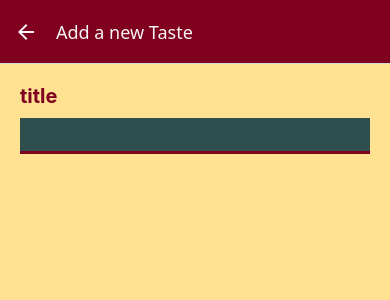
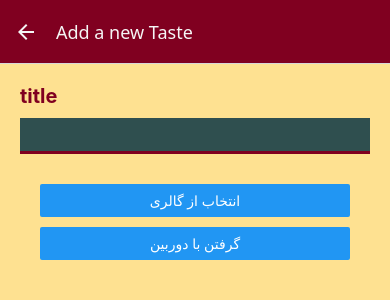
Before and after one commit to danialmousavi/TastySpot, a React Native app: screen /AddTastes in a window 390 px wide. Shown: the top 300 px of the page. Built offline with nearby package versions, Linux system fonts and the light colour scheme.

Commit message:
feat: add ImagePicker component for selecting and capturing images, update app configuration for image picker permissions

```diff
--- a/app.json
+++ b/app.json
@@ -25,6 +25,13 @@
     },
     "web": {
       "favicon": "./assets/favicon.png"
-    }
+    },
+    "plugins": [
+      [
+        "expo-image-picker",
+        {
+          "cameraPermission": "The app accesses your photos to let you share them with your friends."         }
+      ]
+    ]
   }
 }
--- /dev/null
+++ b/components/ImagePicker.tsx
@@ -0,0 +1,85 @@
+import { useState } from 'react';
+import { View, Image, Button, StyleSheet, Alert } from 'react-native';
+import * as ImagePicker from 'expo-image-picker';
+
+const ImagePickerComponent = () => {
+  const [image, setImage] = useState<string | null>(null);
+
+  // انتخاب عکس از گالری
+  const pickImage = async () => {
+    const permissionResult = await ImagePicker.requestMediaLibraryPermissionsAsync();
+    if (!permissionResult.granted) {
+      Alert.alert('نیاز به مجوز', 'برای دسترسی به گالری نیاز به مجوز دارید');
+      return;
+    }
+
+    const result = await ImagePicker.launchImageLibraryAsync({
+      mediaTypes: ['images'], // یا ['images', 'videos']
+    //   allowsEditing: true, // امکان برش و ویرایش
+      aspect: [4, 3], // نسبت ابعاد برای برش
+      quality: 0.8, // کیفیت تصویر (0 تا 1)
+    });
+
+    if (!result.canceled) {
+      setImage(result.assets[0].uri);
+    } else {
+      Alert.alert('لغو شد', 'هیچ تصویری انتخاب نشد');
+    }
+  };
+
+  // گرفتن عکس با دوربین
+  const takePhoto = async () => {
+    const cameraPermission = await ImagePicker.requestCameraPermissionsAsync();
+    if (!cameraPermission.granted) {
+      Alert.alert('نیاز به مجوز', 'برای استفاده از دوربین نیاز به مجوز دارید');
+      return;
+    }
+
+    const result = await ImagePicker.launchCameraAsync({
+      allowsEditing: true,
+      aspect: [4, 3],
+      quality: 0.8,
+    });
+
+    if (!result.canceled) {
+      setImage(result.assets[0].uri);
+    }
+  };
+
+  return (
+    <View style={styles.container}>
+      {image && (
+        <Image source={{ uri: image }} style={styles.image} />
+      )}
+
+      <View style={styles.buttonContainer}>
+        <Button title="انتخاب از گالری" onPress={pickImage} />
+        <Button title="گرفتن با دوربین" onPress={takePhoto} />
+        {image && (
+          <Button title="حذف عکس" onPress={() => setImage(null)} />
+        )}
+      </View>
+    </View>
+  );
+};
+
+const styles = StyleSheet.create({
+  container: {
+    flex: 1,
+    alignItems: 'center',
+    justifyContent: 'center',
+    padding: 20,
+  },
+  image: {
+    width: 250,
+    height: 250,
+    borderRadius: 10,
+    marginBottom: 20,
+  },
+  buttonContainer: {
+    gap: 10,
+    width: '100%',
+  },
+});
+
+export default ImagePickerComponent;
--- a/components/TasteForm.tsx
+++ b/components/TasteForm.tsx
@@ -1,6 +1,7 @@
 import { useState } from 'react'
 import { View, Text, ScrollView, TextInput, StyleSheet } from 'react-native'
 import { Colors } from '../constants/colors'
+import ImagePicker from './ImagePicker'
 
 const TasteForm = () => {
   const [title,setTitle]=useState("")
@@ -14,6 +15,7 @@ const TasteForm = () => {
         <Text style={styles.title}>title</Text>
         <TextInput onChangeText={titleHandler} value={title} style={styles.input}/>
       </View>
+      <ImagePicker/>
     </ScrollView>
     </>
   )
@@ -38,6 +40,7 @@ const styles=StyleSheet.create({
     borderBottomWidth:3,
     borderBottomColor:Colors.primary,
     backgroundColor:Colors.BackGround2,
-    color:Colors.text
+    color:Colors.text,
+    marginBottom:10
   }
 })
--- a/package.json
+++ b/package.json
@@ -12,6 +12,7 @@
     "@react-navigation/native": "^7.3.1",
     "@react-navigation/stack": "^7.10.3",
     "expo": "~54.0.34",
+    "expo-image-picker": "~17.0.11",
     "expo-status-bar": "~3.0.9",
     "react": "19.1.0",
     "react-native": "0.81.5",
```
Also changed, not shown: 1 other file (tests, documents, lock files or other folders).
